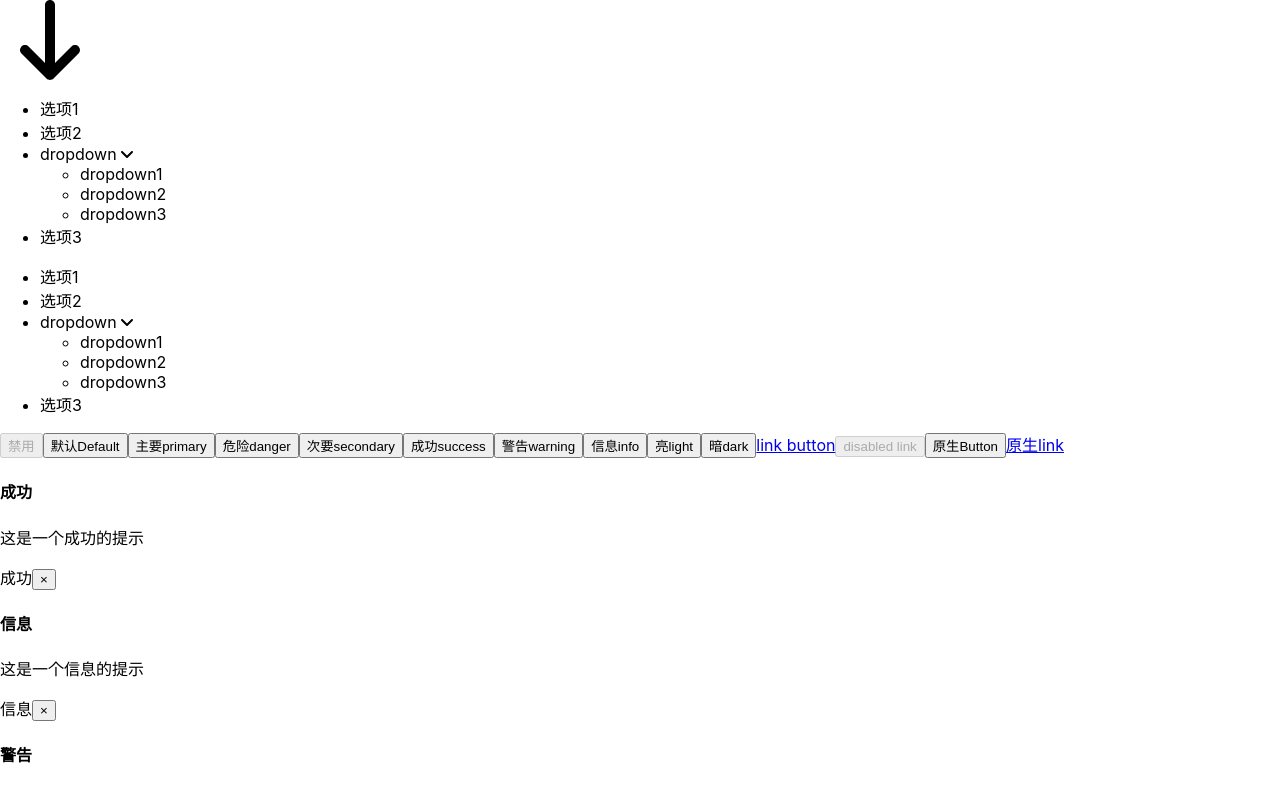
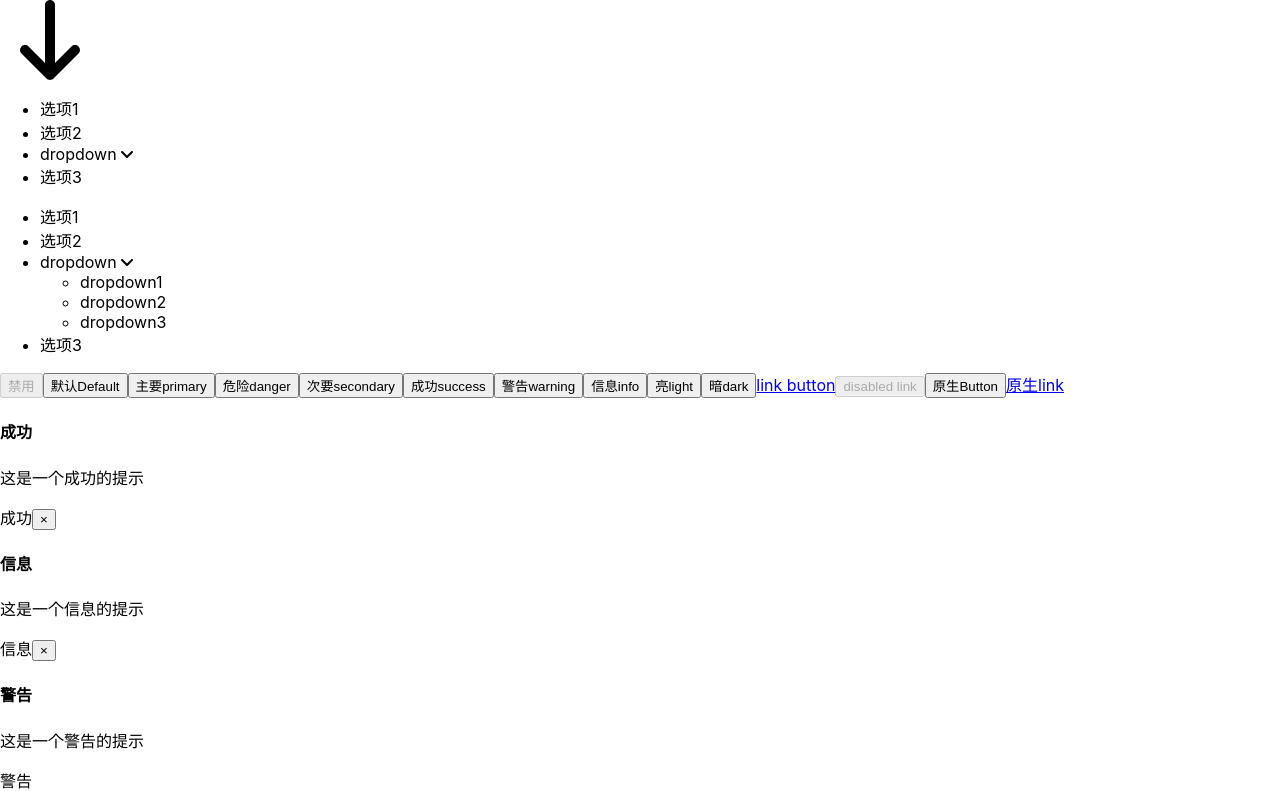
Before and after one commit to xzy1124/components, a React (Create React App) app: page / in a window 1280 px wide. Shown: the top 791 px of the page. Built offline with nearby package versions, Linux system fonts and the light colour scheme; the HTML template or start-up script is replaced by a standard one.

Commit message:
节点优化，解决display的繁琐

```diff
--- a/src/components/Menu/_styles.scss
+++ b/src/components/Menu/_styles.scss
@@ -45,7 +45,8 @@
         }
         // 子菜单面板以及子子菜单项
         .viking-submenu {
-            display: none;
+            // 已经不需要一开始隐藏了，因为cssTransition会动态添加和移除节点
+            // display: none;
             list-style: none;
             padding-left: 0;
             white-space: nowrap;
@@ -62,9 +63,9 @@
                 }
             }
         }
-        .viking-submenu.open-menu {
-            display: block;
-        }
+        // .viking-submenu.open-menu {
+        //     display: block;
+        // }
     }
     .is-vertical {
         .arrow-icon {
--- a/src/components/Menu/subMenu.tsx
+++ b/src/components/Menu/subMenu.tsx
@@ -73,6 +73,7 @@ const SubMenu: React.FC<SubMenuProps> = (props) => {
                 timeout={300}
                 classNames="zoom-in-top"
                 appear
+                unmountOnExit
             >
                 <ul className={klass}>
                 {/* 这里出来的是一个一个的MenuItem组件 */}
```
